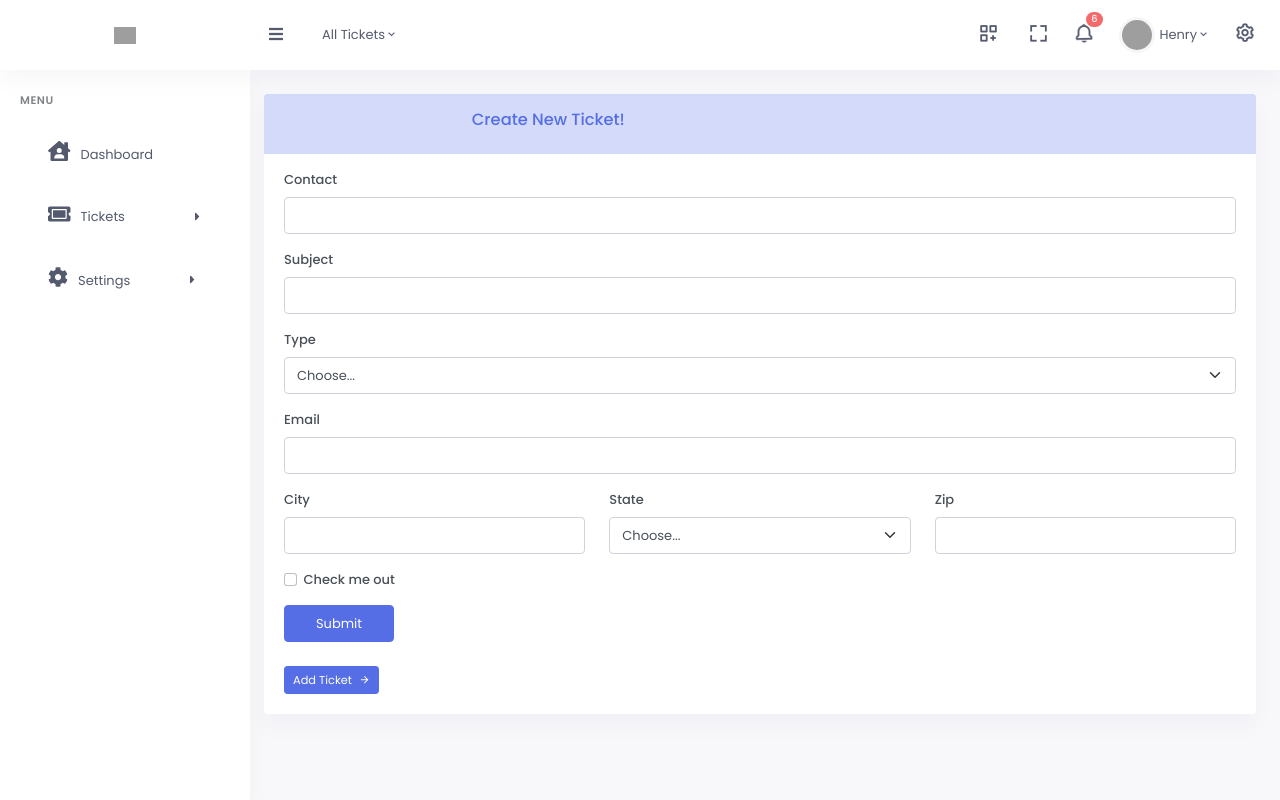
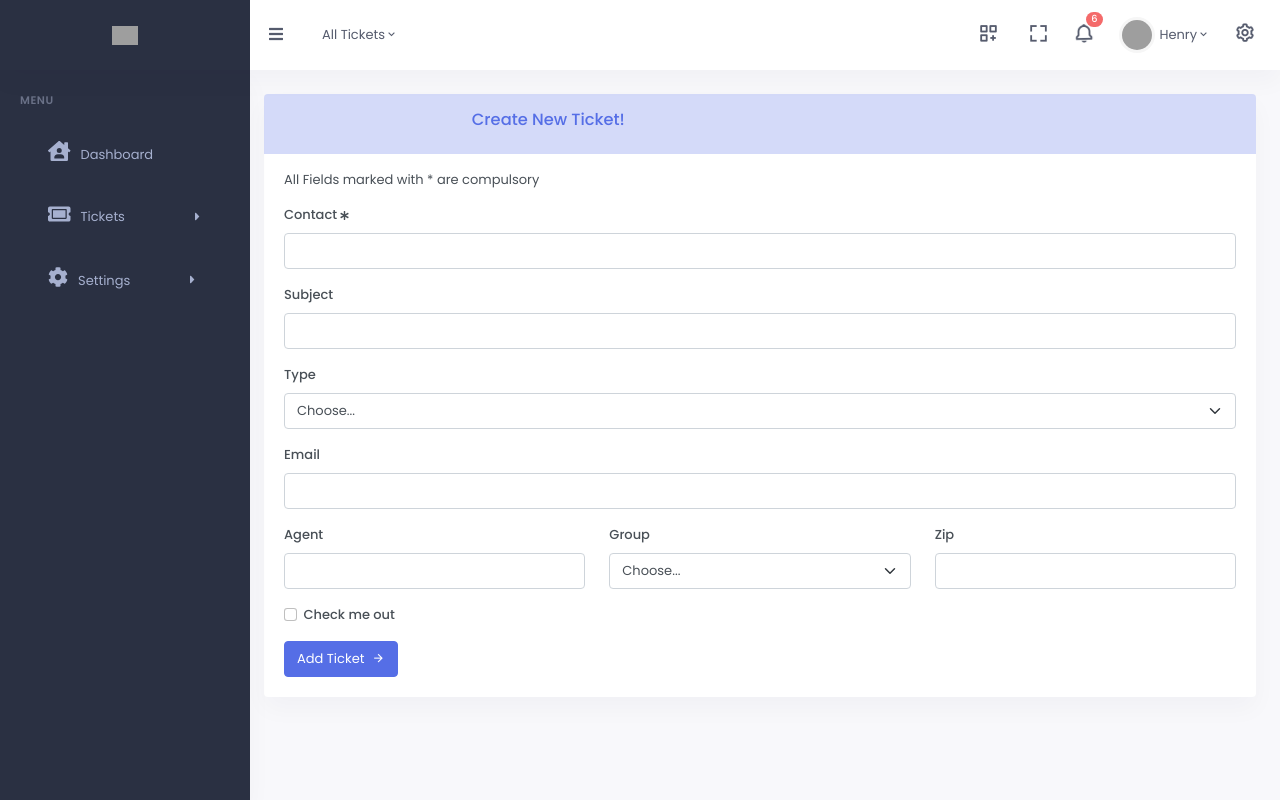
Before and after one commit to Mariat28/CRMS, a Vue app in the folder helpdesk/: page /addnewticket in a window 1280 px wide. Built offline with nearby package versions, Linux system fonts and the light colour scheme; grey boxes are pictures that could not be loaded.

Commit message:
added add new ticket route

```diff
--- a/helpdesk/public/index.html
+++ b/helpdesk/public/index.html
@@ -7,7 +7,7 @@
     <link rel="icon" href="<%= BASE_URL %>favicon.ico">
     <title><%= htmlWebpackPlugin.options.title %></title>
   </head>
-  <body>
+  <body data-sidebar="dark" class="vertical-collapsed">
     <noscript>
       <strong>We're sorry but <%= htmlWebpackPlugin.options.title %> doesn't work properly without JavaScript enabled. Please enable it to continue.</strong>
     </noscript>
--- a/helpdesk/src/components/AddNewTicket.vue
+++ b/helpdesk/src/components/AddNewTicket.vue
@@ -17,8 +17,11 @@
             </div>
             <div class="card-body pt-0 mt-3">
                 <form>
+                    <p>All Fields marked with * are compulsory</p>
                     <div class="mb-3">
-                        <label for="formrow-firstname-input" class="form-label" Required>Contact</label>
+                        <label for="formrow-firstname-input" class="form-label form-group-required" Required>Contact
+                            <font-awesome-icon icon="asterisk" class="required fa-2x"/>
+                        </label>
                         <input type="text" class="form-control" id="formrow-firstname-input">
                     </div>
                     <div class="mb-3">
@@ -41,13 +44,13 @@
                                             <div class="row">
                                                 <div class="col-lg-4">
                                                     <div class="mb-3">
-                                                        <label for="formrow-inputCity" class="form-label">City</label>
+                                                        <label for="formrow-inputCity" class="form-label">Agent</label>
                                                         <input type="text" class="form-control" id="formrow-inputCity">
                                                     </div>
                                                 </div>
                                                 <div class="col-lg-4">
                                                     <div class="mb-3">
-                                                        <label for="formrow-inputState" class="form-label">State</label>
+                                                        <label for="formrow-inputState" class="form-label">Group</label>
                                                         <select id="formrow-inputState" class="form-select">
                                                             <option selected>Choose...</option>
                                                             <option>...</option>
@@ -73,16 +76,14 @@
                                                 </div>
                                             </div>
                                             <div>
-                                                <button type="submit" class="btn btn-primary w-md">Submit</button>
+                                                <a
+                                                    href="javascript: void(0);"
+                                                    class="btn btn-primary waves-effect waves-light w-md" type="submit"
+                                                    >Add Ticket <i class="mdi mdi-arrow-right ms-1"></i
+                                                ></a>
                                             </div>
                                         </form>
-                <div class="mt-4">
-                    <a
-                        href="javascript: void(0);"
-                        class="btn btn-primary waves-effect waves-light btn-sm"
-                        >Add Ticket <i class="mdi mdi-arrow-right ms-1"></i
-                    ></a>
-                </div>
+
             </div>
           </div>
         </div>
@@ -101,4 +102,7 @@ export default {
 .content {
   margin-left: 240px;
 }
+.required{
+    font-size: 9px;
+}
 </style>
--- a/helpdesk/src/main.js
+++ b/helpdesk/src/main.js
@@ -9,14 +9,14 @@ import './assets/css/icons.min.css';
 import 'metismenu'
 import 'simplebar/dist/simplebar.min.css';
 import { library } from '@fortawesome/fontawesome-svg-core'
-import { faUserSecret, faCaretRight, faUsers, faCogs, faTicketAlt, faHouseUser, faCog} from '@fortawesome/free-solid-svg-icons'
+import { faUserSecret, faCaretRight, faUsers, faCogs, faTicketAlt, faHouseUser, faCog, faAsterisk} from '@fortawesome/free-solid-svg-icons'
 import { FontAwesomeIcon } from '@fortawesome/vue-fontawesome'
 // import './assets/js/app.min.js';
 import App from './App.vue'
 import router from './router'
 import store from './store'
 
-library.add(faUserSecret, faCaretRight, faUsers, faCogs, faTicketAlt, faHouseUser, faCog)
+library.add(faUserSecret, faCaretRight, faUsers, faCogs, faTicketAlt, faHouseUser, faCog, faAsterisk)
 
 
 
```
